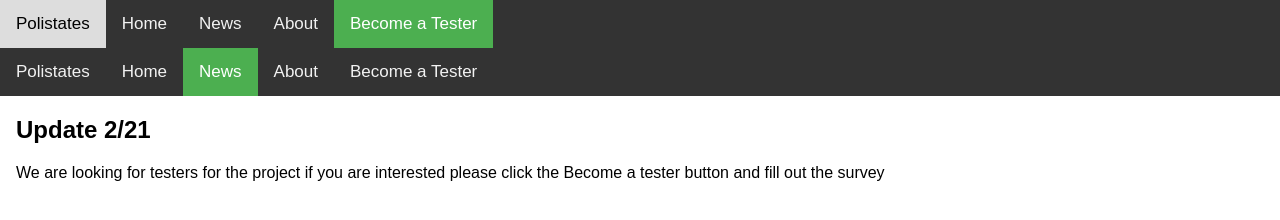
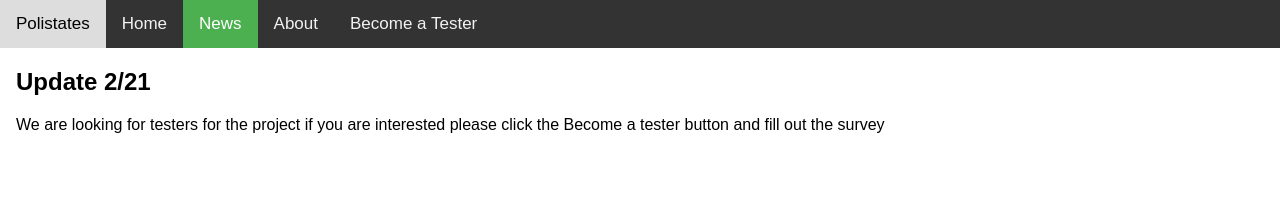
Before and after one commit to RobertLudwick/Polistates, a website: page client/news.html in a window 1280 px wide. Drawn offline with Linux system fonts and the light colour scheme.

Commit message:
fixing my mistake

```diff
--- a/client/news.html
+++ b/client/news.html
@@ -36,16 +36,6 @@
   </head>
   <body>
 
-  <div class="topnav">
-      <a href="#Polistates">Polistates</a>
-      <a href="/home">Home</a>
-      <a href="/news" >News</a>
-      <a href="/about" >About</a>
-      <a class="active" href="/test" >Become a Tester</a>
-  </div>
-</head>
-<body>
-
 <div class="topnav">
     <a href="#Polistates">Polistates</a>
     <a href="/home">Home</a>
```
Also changed, not shown: client/about.html (+0 -10 lines), client/index.html (+0 -10 lines).
